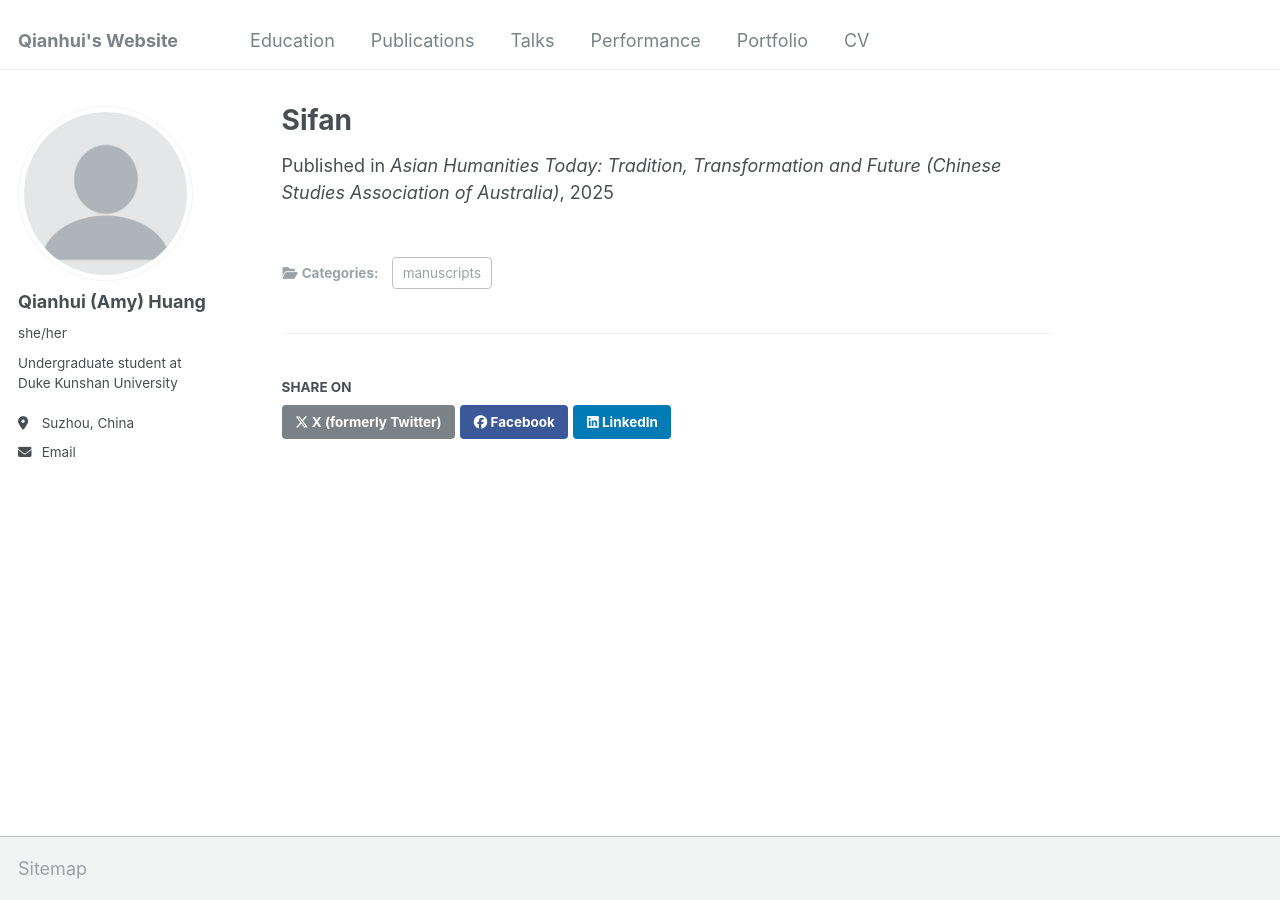
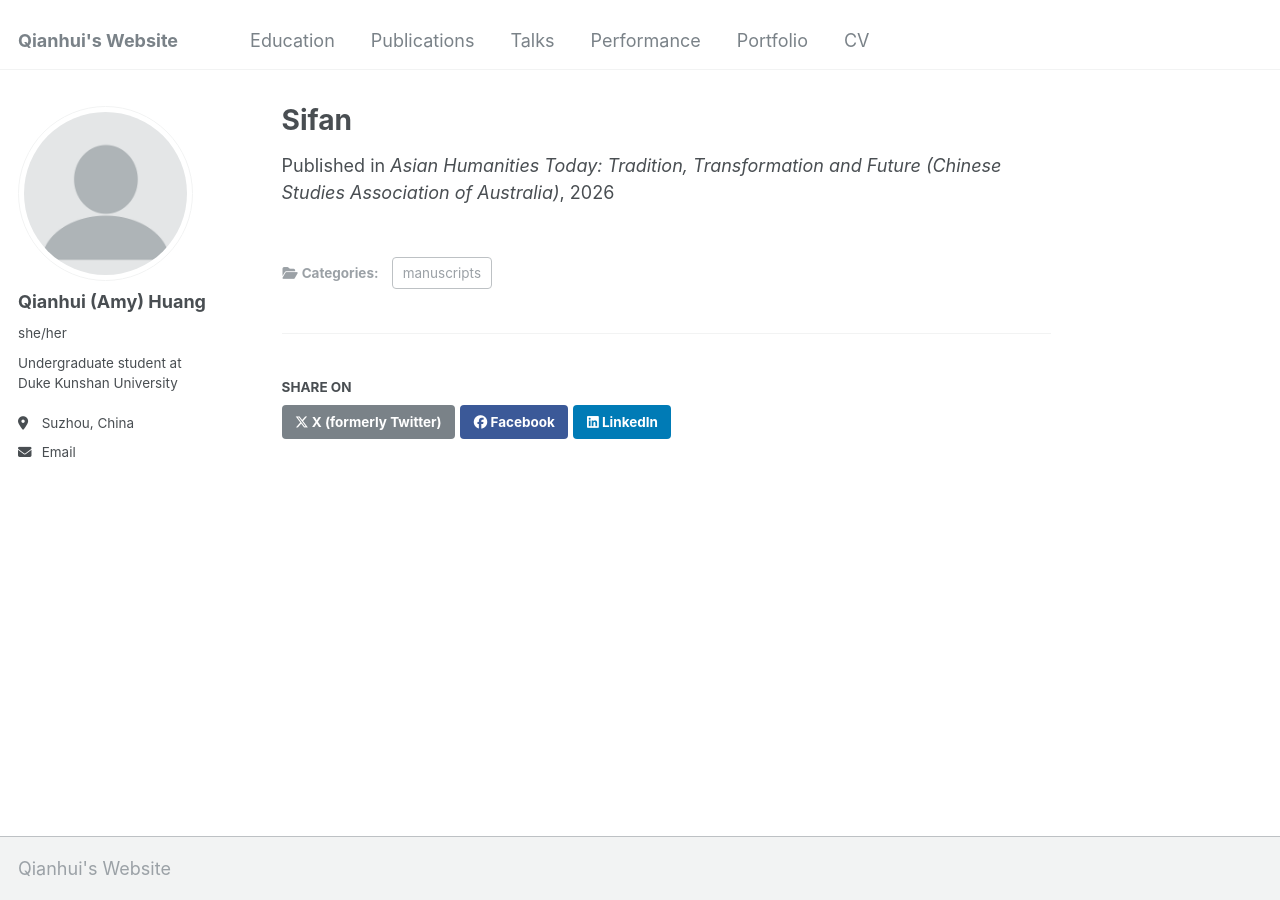
Before and after one commit to jiahe-chen/qianhuihuang, a Jekyll site: the page built from _publications/2025-sifan.md, in a window 1280 px wide. Built offline with Jekyll 4.4.1, drawn with Linux system fonts in a browser that asks for light colours.

Commit message:
sitemap changed

```diff
--- a/_includes/footer/custom.html
+++ b/_includes/footer/custom.html
@@ -1,3 +1,3 @@
 <!-- start custom footer snippets -->
-<a href="/sitemap/">Sitemap</a>
+Qianhui's Website
 <!-- end custom footer snippets -->
--- a/_publications/2025-sifan.md
+++ b/_publications/2025-sifan.md
@@ -2,8 +2,8 @@
 title: "Sifan"
 collection: publications
 category: manuscripts
-permalink: /publication/2025-sifan
-date: 2025-01-01
+permalink: /publication/2026-sifan
+date: 2026-01-01
 venue: 'Asian Humanities Today: Tradition, Transformation and Future (Chinese Studies Association of Australia)'
 excerpt: 'Accepted to the CSAA special issue "Asian Humanities Today: Tradition, Transformation and Future".'
 ---
```
